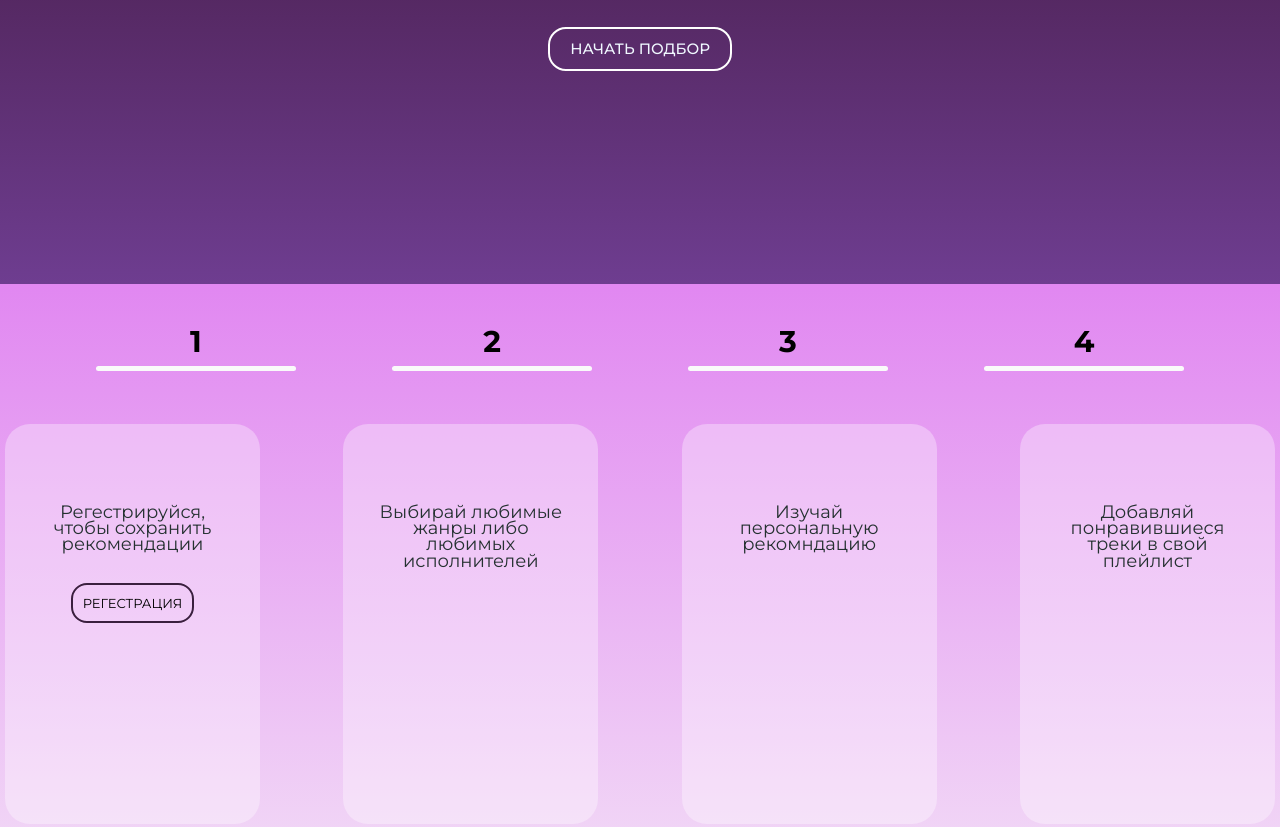
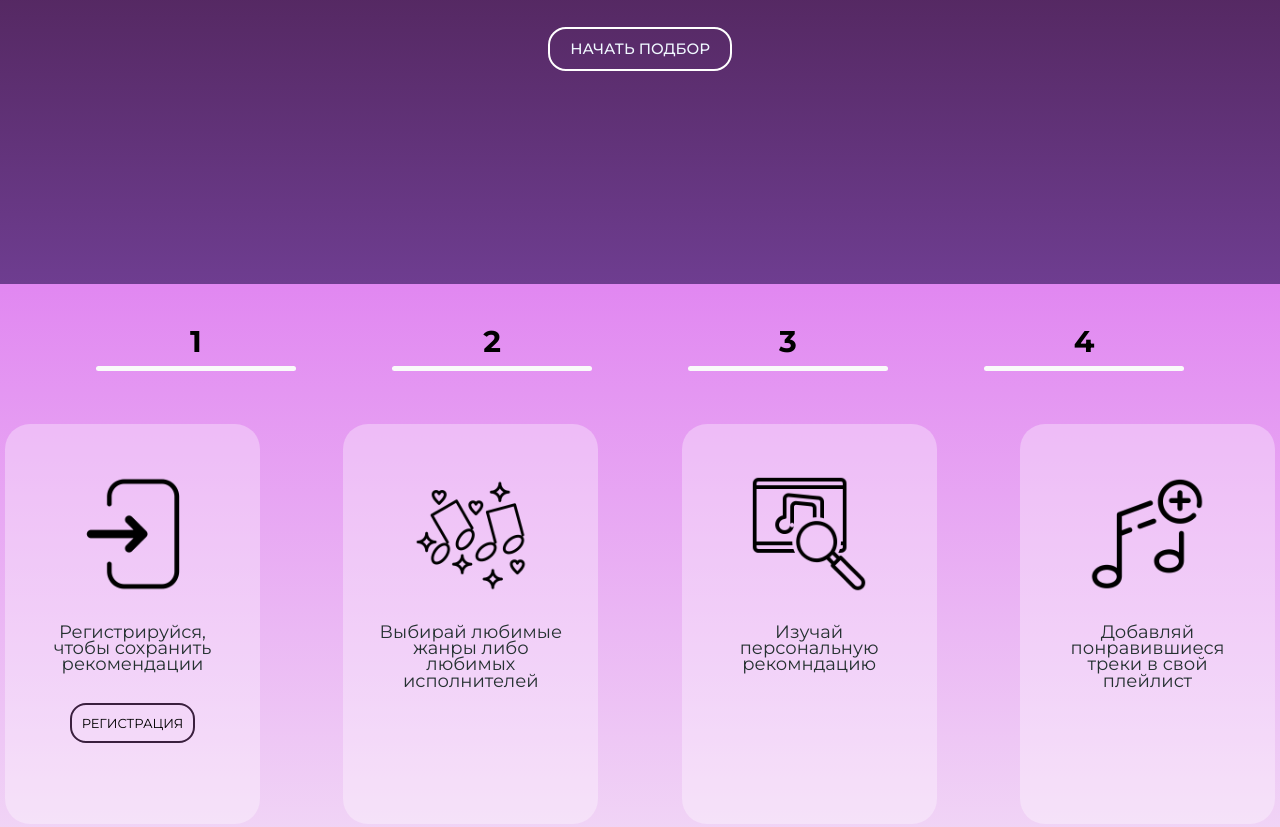
Before and after one commit to H1gfnt/IT_project, a plain HTML site: page FRONT/index.html in a window 1280 px wide. Shown: the part 516-1343 px from the top of the page. Drawn offline with Linux system fonts and the light colour scheme.

Commit message:
Updated front

```diff
--- a/FRONT/index.html
+++ b/FRONT/index.html
@@ -19,8 +19,7 @@
                 </div>
 
                 <nav class="nav">
-                    <a class="nav_link" href="#">About</a>
-                    <a class="nav_link" href="#">Sing in</a>
+                    <a class="nav_link" href="#">Вход</a>
                 </nav>
             </div>
         </div>
@@ -63,8 +62,8 @@
             <div class="info_box">
                 <div class="info_b_in">
                     <div class="info_foto_1"></div>
-                    <h1 class="info_text">Регестрируйся, чтобы сохранить рекомендации</h1>
-                    <a class="btn_info" href="#">Регестрация</a>
+                    <h1 class="info_text">Регистрируйся, чтобы сохранить рекомендации</h1>
+                    <a class="btn_info" href="#">Регистрация</a>
                 </div>
             </div>
             <div class="info_box">
--- a/FRONT/style.css
+++ b/FRONT/style.css
@@ -241,3 +241,39 @@ h1, h2, h3, h4, h5, h6 {
     text-align: center;
     margin: 30px auto;
 }
+
+.info_foto_1 {
+    width: 120px;
+    height: 120px;
+    background-image: url('Bxod.png');
+    background-size: cover;
+    background-position: center;
+    background-repeat: no-repeat;
+}
+
+.info_foto_2 {
+    width: 120px;
+    height: 120px;
+    background-image: url('Vibor.png');
+    background-size: cover;
+    background-position: center;
+    background-repeat: no-repeat;
+}
+
+.info_foto_3 {
+    width: 120px;
+    height: 120px;
+    background-image: url('ishi.png');
+    background-size: cover;
+    background-position: center;
+    background-repeat: no-repeat;
+}
+
+.info_foto_4 {
+    width: 120px;
+    height: 120px;
+    background-image: url('Add.png');
+    background-size: cover;
+    background-position: center;
+    background-repeat: no-repeat;
+}
```
Also changed, not shown: FRONT/Add.png (added), FRONT/Autori-no-bg-preview (carve.photos).png (added), FRONT/Bxod.png (added), FRONT/Vibor.png (added), FRONT/ishi.png (added).
